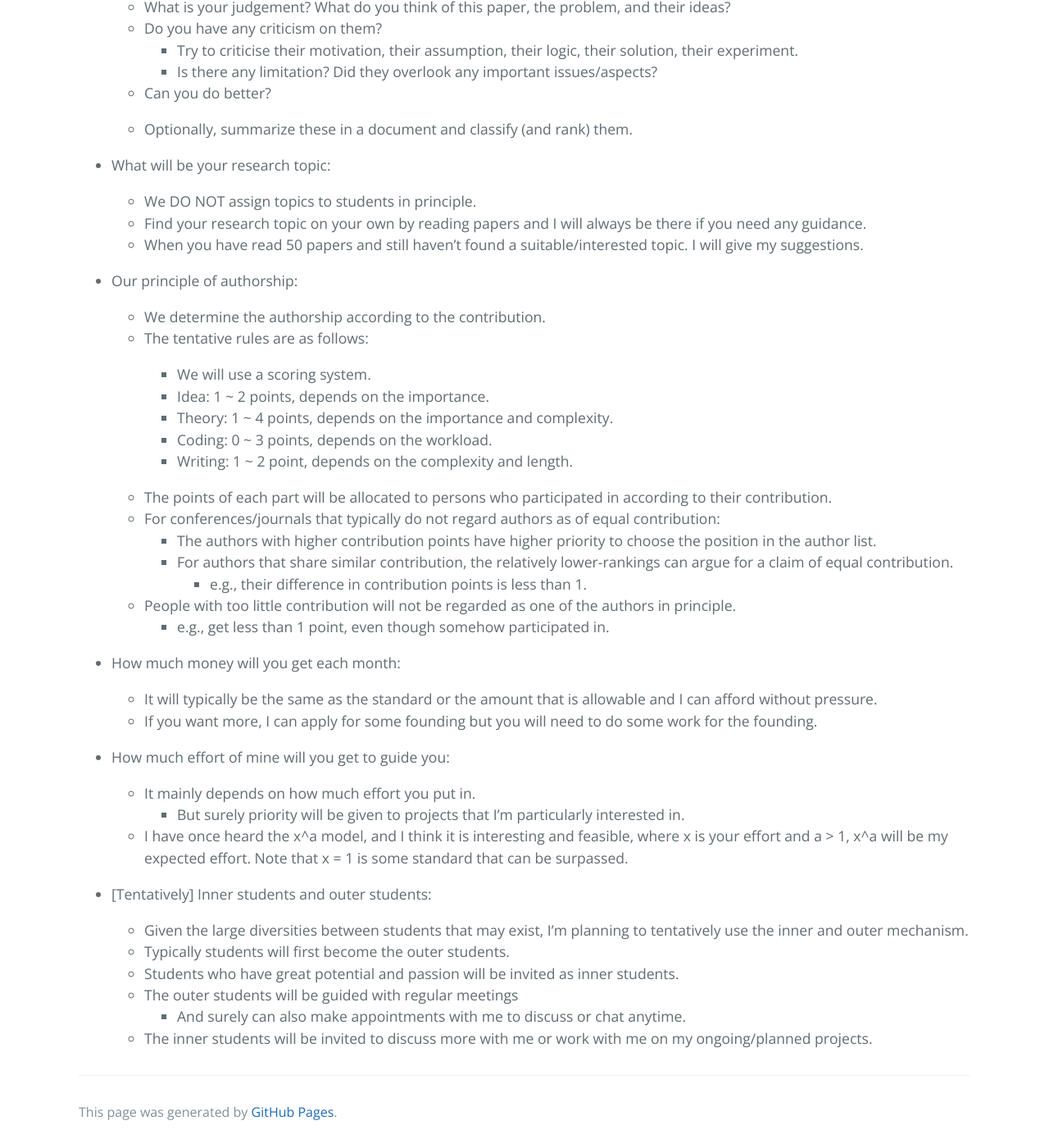
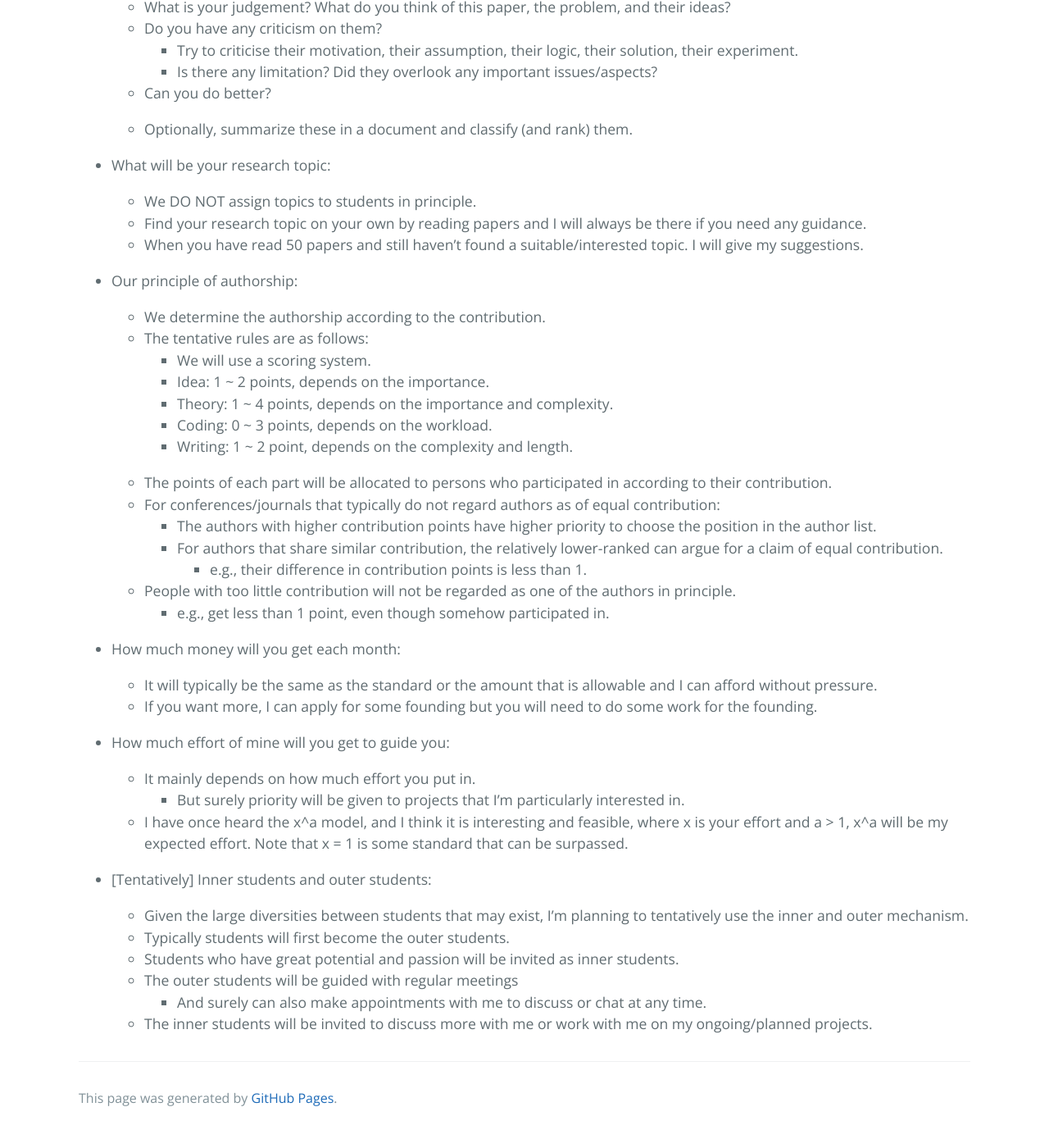
Before and after one commit to ZhimingZhou/zhimingzhou.github.io, a Jekyll site: the page built from _posts/2020-10-11-Perspective-Students.md, in a window 1280 px wide and 1400 px high, scrolled down 907 px. Shown: the whole window at 82% size. Built offline with Jekyll 4.4.1, drawn with Linux system fonts in a browser that asks for light colours; comment, search, counter and statistics services are not loaded.

Commit message:
Prospective Student

```diff
--- a/_posts/2020-10-11-Perspective-Students.md
+++ b/_posts/2020-10-11-Perspective-Students.md
@@ -48,7 +48,6 @@ I’m going to be an assistant professor at the Department of Computer Science,
 
 	- We determine the authorship according to the contribution.
 	- The tentative rules are as follows:
-
 		- We will use a scoring system.
 		- Idea: 1 ~ 2 points, depends on the importance.
 		- Theory: 1 ~ 4 points, depends on the importance and complexity.
@@ -59,7 +58,7 @@ I’m going to be an assistant professor at the Department of Computer Science,
 	- The points of each part will be allocated to persons who participated in according to their contribution.
 	- For conferences/journals that typically do not regard authors as of equal contribution:
 		- The authors with higher contribution points have higher priority to choose the position in the author list.
-		- For authors that share similar contribution, the relatively lower-rankings can argue for a claim of equal contribution.
+		- For authors that share similar contribution, the relatively lower-ranked can argue for a claim of equal contribution.
 			- e.g., their difference in contribution points is less than 1.
 	- People with too little contribution will not be regarded as one of the authors in principle.
 		- e.g., get less than 1 point, even though somehow participated in.
@@ -84,5 +83,5 @@ I’m going to be an assistant professor at the Department of Computer Science,
 	- Typically students will first become the outer students.
 	- Students who have great potential and passion will be invited as inner students.
 	- The outer students will be guided with regular meetings
-		- And surely can also make appointments with me to discuss or chat anytime.
+		- And surely can also make appointments with me to discuss or chat at any time.
 	- The inner students will be invited to discuss more with me or work with me on my ongoing/planned projects.
```
Also changed, not shown: index.md (+4 -0 lines).
